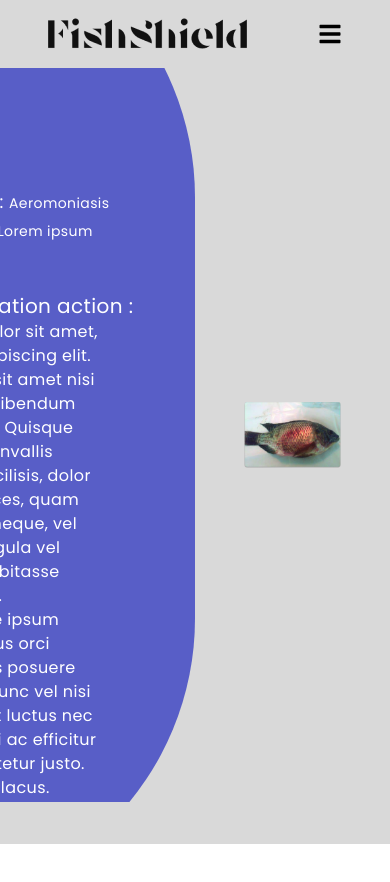
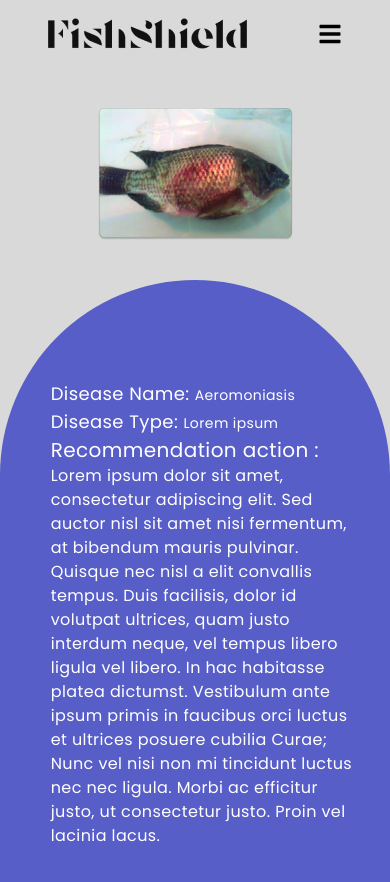
Before and after one commit to eslamar3y/grad_project, a React (Vite) app: page /result in a window 390 px wide. Shown: the top 882 px of the page. Before the commit the page ends 844 px from the top, so only its background shows below. Built offline with nearby package versions, Linux system fonts and the light colour scheme.

Commit message:
update disease detection

```diff
--- a/src/Pages/DiseaseDetection/DiseaseDetection.jsx
+++ b/src/Pages/DiseaseDetection/DiseaseDetection.jsx
@@ -1,6 +1,6 @@
 import SimpleNav from "../../components/SimpleNav";
 import vector from "../../assets/vector.png";
-import { Link } from "react-router-dom";
+// import { Link } from "react-router-dom";
 import Checkmark from "../../assets/Checkmark.png";
 
 const DiseaseDetection = () => {
@@ -35,7 +35,7 @@ const DiseaseDetection = () => {
       return;
     }
     // if image is uploaded proceed to the next page
-    window.location.href = "/disease-detection-results";
+    window.location.href = "/result";
   };
 
   return (
@@ -64,14 +64,14 @@ const DiseaseDetection = () => {
             </button>
           </p>
           <p className="text-center text-sm font-popins text-gray-500 mt-3 mb-5 imgName"></p>
-          <Link to="/result">
+          {/* <Link to="/result" className="forwardToResult"> */}
           <button
             // type="submit"
             className="bg-[#585ec7] hover:bg-[#4d53c7]  font-popins mx-auto px-12 py-3 text-white rounded absolute -bottom-24 xs:left-[16%] md:left-[42%] "
           >
             Show results
           </button>
-          </Link>
+          {/* </Link> */}
         </form>
       </div>
     </div>
--- a/src/Pages/DiseaseDetection/DiseaseDetectionResults.jsx
+++ b/src/Pages/DiseaseDetection/DiseaseDetectionResults.jsx
@@ -3,20 +3,22 @@ import DetectedImg from "../../assets/d7.png";
 
 const DiseaseDetectionResults = () => {
   return (
-    <div className="bg-[#D9D9D9] w-full h-lvh">
+    <div className="bg-[#D9D9D9] w-full min-h-lvh">
       <SimpleNav />
-      <div className="flex">
-        <div className="resultsInfo w-1/2  h-[87vh] overflow-clip">
-          <div className="bg-[#585ec7] rounded-full h-[1000px] -ml-96 -mt-40 relative">
-            <div className="info absolute top-[28%] left-[43%] text-white font-popins tracking-wide">
-              <h2 className="text-lg">
-                Disease Name: <span className="text-sm"> Aeromoniasis</span>
+      <div className="flex lg:flex-row xs:flex-col-reverse">
+        <div className="resultsInfo lg:w-1/2  h-[90.8vh] overflow-clip md:mt-0 xs:mt-10">
+          <div className="bg-[#585ec7] rounded-full h-[1000px] lg:-ml-96 lg:-mt-40 relative ">
+            <div className="info absolute lg:top-[28%] lg:left-[43%] md:top-[20%] md:left-[13%] xs:top-[10%] xs:left-[13%] text-white font-popins tracking-wide">
+              <h2 className="text-lg xs:w-11/12">
+                Disease Name: <span className="text-sm "> Aeromoniasis</span>
               </h2>
-              <h2 className="text-lg">
+              <h2 className="text-lg xs:w-11/12">
                 Disease Type: <span className="text-sm">Lorem ipsum</span>{" "}
               </h2>
-              <h3 className="mt-12 text-xl">Recommendation action :</h3>
-              <p className="pr-24">
+              <h3 className="lg:mt-12 text-xl xs:w-11/12">
+                Recommendation action :
+              </h3>
+              <p className="lg:pr-24 pb-10 xs:w-11/12">
                 Lorem ipsum dolor sit amet, consectetur adipiscing elit. Sed
                 auctor nisl sit amet nisi fermentum, at bibendum mauris
                 pulvinar. Quisque nec nisl a elit convallis tempus. Duis
@@ -30,8 +32,8 @@ const DiseaseDetectionResults = () => {
             </div>
           </div>
         </div>
-        <div className="upimg w-1/2 m-auto">
-          <img src={DetectedImg} alt="detect" className="w-[50%] m-auto" />
+        <div className="upimg lg:w-1/2 lg:m-auto xs:mt-10 ">
+          <img src={DetectedImg} alt="detect" className="w-[50%] m-auto " />
         </div>
       </div>
     </div>
--- a/src/components/Nav.jsx
+++ b/src/components/Nav.jsx
@@ -1,7 +1,6 @@
 import { useState } from "react";
 import { FaBars } from "react-icons/fa";
 import { NavLink } from "react-router-dom";
-
 
 const NavLinks = () => {
   return (
```
Also changed, not shown: src/Pages/ChatBot/ChatBot.jsx (+9 -4 lines). Lines whose indentation alone changed are shown as unchanged.
